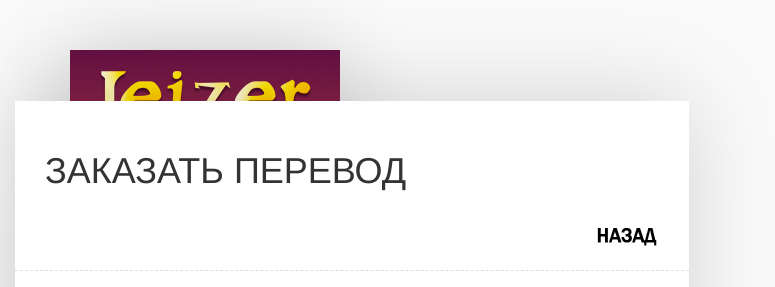
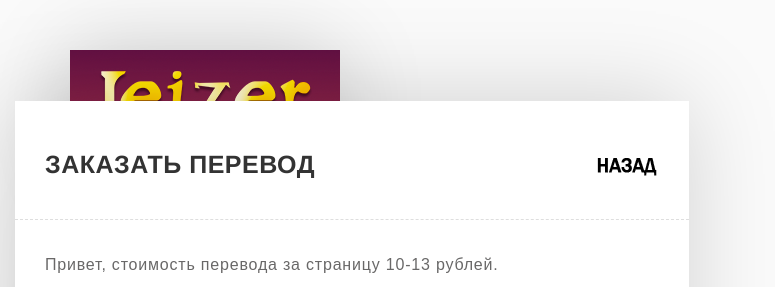
Before and after one commit to Leizer-San/Leizer.Github.io, a plain HTML site: page about.html in a window 1280 px wide. Shown: the top 287 px of the page, without its empty margins (0-775 px from the left). Drawn offline with Linux system fonts and the light colour scheme.

Commit message:
Update about.html

```diff
--- a/about.html
+++ b/about.html
@@ -113,7 +113,7 @@
 
 
                             <div class="sub-title">
-                           		<h1>ЗАКАЗАТЬ ПЕРЕВОД</h1>
+                           		<h2>ЗАКАЗАТЬ ПЕРЕВОД</h2>
                                 <a href="index.html"><img align=right vspace=20 src="images/button/back.png"></a>
                              </div>
 
```
